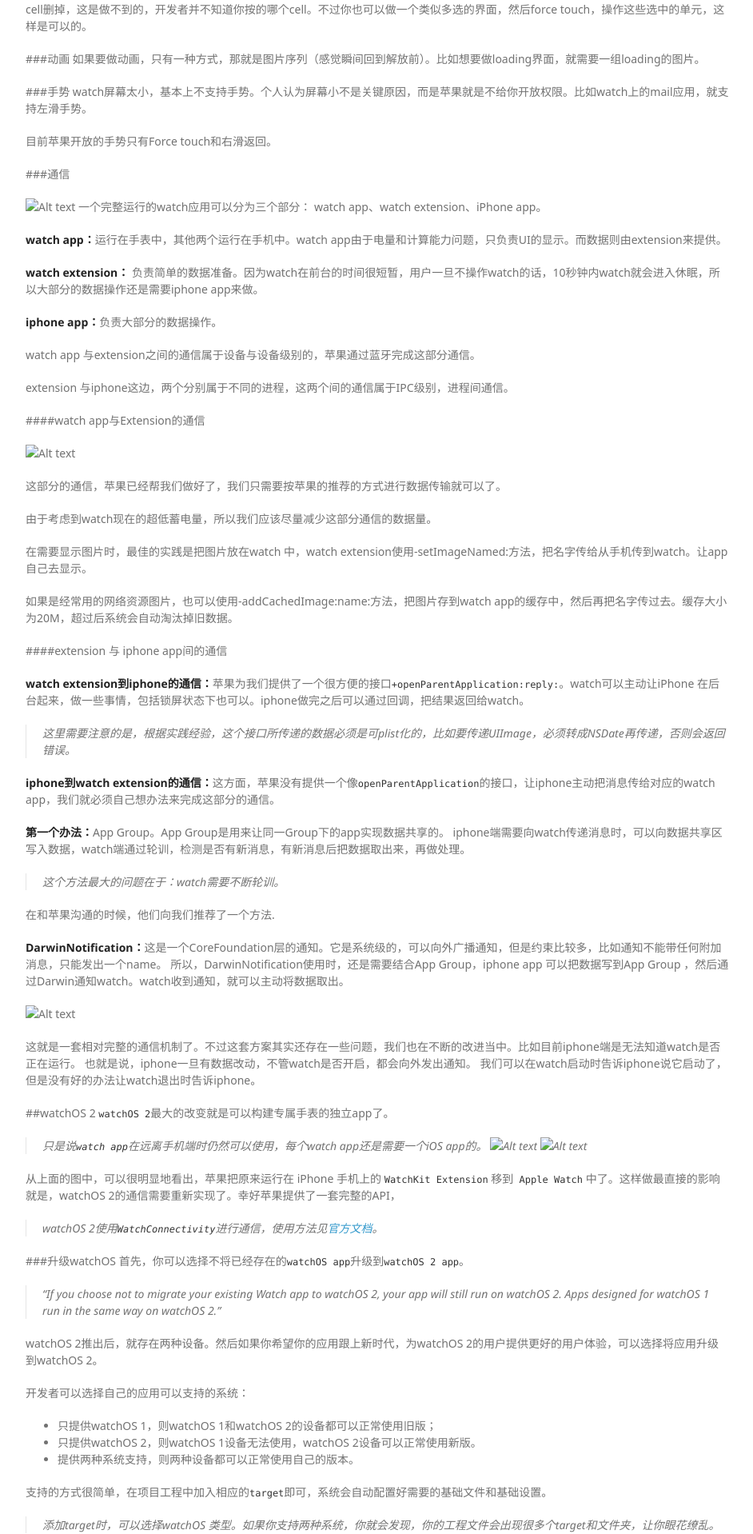
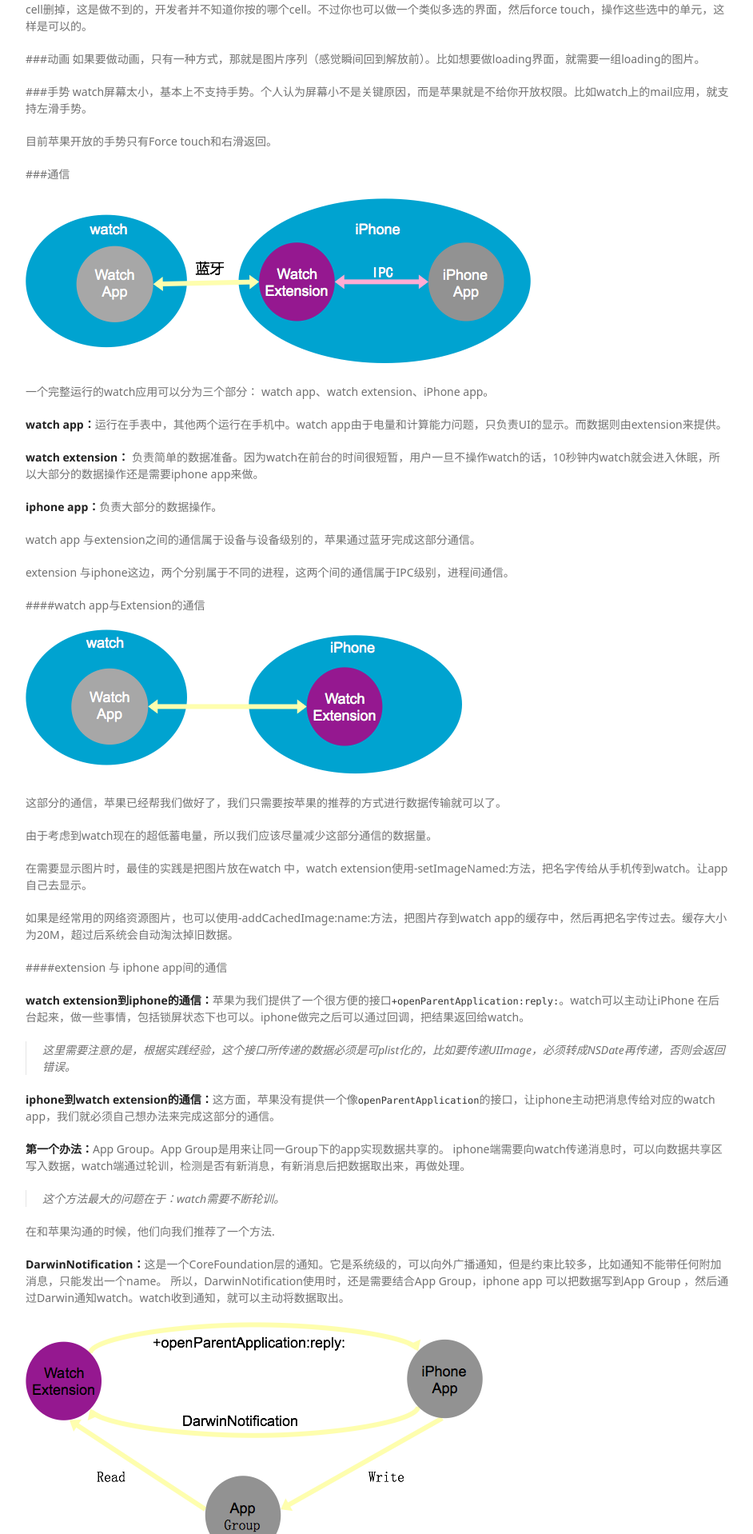
Before and after one commit to hzch/hzch.github.io, a Jekyll site: the page built from _posts/2016-03-11-applewatch.md, in a window 1280 px wide. Shown: the part 1636-3554 px from the top of the page at 80% size, without its empty margins (168-1110 px from the left). Built offline with Jekyll 4.4.1, drawn with Linux system fonts in a browser that asks for light colours; some web fonts are replaced.

Commit message:
修复图片无法显示问题

```diff
--- a/_posts/2016-03-11-applewatch.md
+++ b/_posts/2016-03-11-applewatch.md
@@ -6,6 +6,7 @@
 ---
 
 2015年4月10日Apple Watch（以下简称watch）开启预售，24日开始正式上市。笔者2015年3月开始研究watch，由于没有真机，所有前期调研和开发都是在模拟器中完成。经验少，如果发现有什么问题，欢迎指出。
+
 >**PS：**屌丝猿现在都还没有一台Apple Watch。
 
 ##Apple Watch
@@ -83,7 +84,8 @@
 
 ###通信
 
-![Alt text](./1454567475779.png)
+![Alt text]({{ site.url }}/photo/1454567475779.png)
+
 一个完整运行的watch应用可以分为三个部分： watch app、watch extension、iPhone app。
 
 **watch app：**运行在手表中，其他两个运行在手机中。watch app由于电量和计算能力问题，只负责UI的显示。而数据则由extension来提供。
@@ -98,7 +100,7 @@
 
 ####watch app与Extension的通信
 
-![Alt text](./1454567509687.png)
+![Alt text]({{ site.url }}/photo/1454567509687.png)
 
 这部分的通信，苹果已经帮我们做好了，我们只需要按苹果的推荐的方式进行数据传输就可以了。
 
@@ -125,7 +127,7 @@
 **DarwinNotification：**这是一个CoreFoundation层的通知。它是系统级的，可以向外广播通知，但是约束比较多，比如通知不能带任何附加消息，只能发出一个name。
 所以，DarwinNotification使用时，还是需要结合App Group，iphone app 可以把数据写到App Group ，然后通过Darwin通知watch。watch收到通知，就可以主动将数据取出。
 
-![Alt text](./1454567538067.png)
+![Alt text]({{ site.url }}/photo/1454567538067.png)
 
 这就是一套相对完整的通信机制了。不过这套方案其实还存在一些问题，我们也在不断的改进当中。比如目前iphone端是无法知道watch是否正在运行。
 也就是说，iphone一旦有数据改动，不管watch是否开启，都会向外发出通知。
@@ -134,8 +136,10 @@
 ##watchOS 2
 `watchOS 2`最大的改变就是可以构建专属手表的独立app了。
 >只是说`watch app`在远离手机端时仍然可以使用，每个watch app还是需要一个iOS app的。
-![Alt text](./1454567538068.png)
-![Alt text](./1454567538069.png)
+
+![Alt text]({{ site.url }}/photo/1454567538068.png)
+
+![Alt text]({{ site.url }}/photo/1454567538069.png)
 
 从上面的图中，可以很明显地看出，苹果把原来运行在 iPhone 手机上的 `WatchKit Extension` 移到` Apple Watch` 中了。这样做最直接的影响就是，watchOS 2的通信需要重新实现了。幸好苹果提供了一套完整的API，
 
```
Also changed, not shown: photo/1454567475779.png (renamed from _posts/1454567475779.png), photo/1454567509687.png (renamed from _posts/1454567509687.png), photo/1454567538067.png (renamed from _posts/1454567538067.png), photo/1454567538068.png (renamed from _posts/1454567538068.png), photo/1454567538069.png (renamed from _posts/1454567538069.png).
